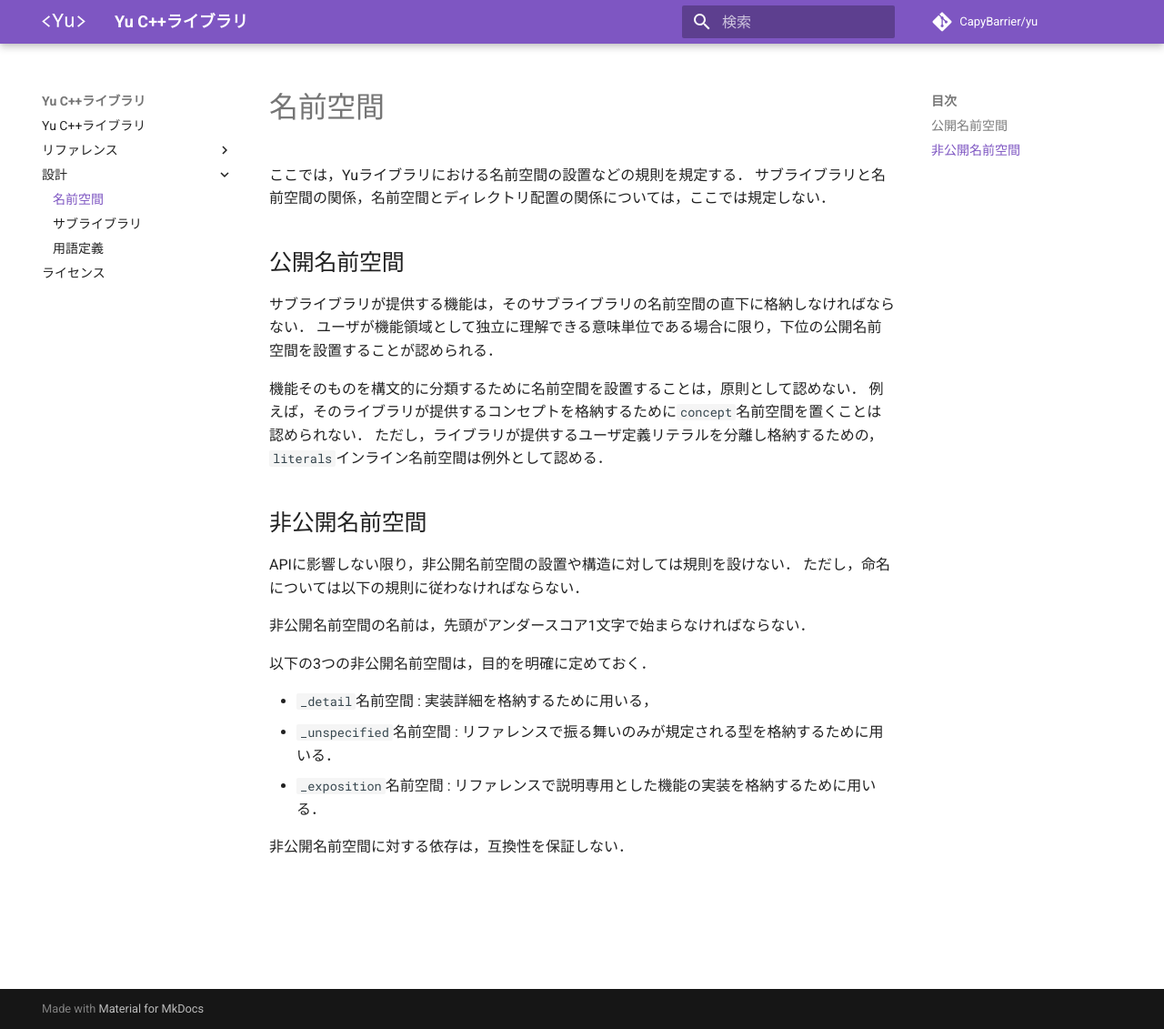
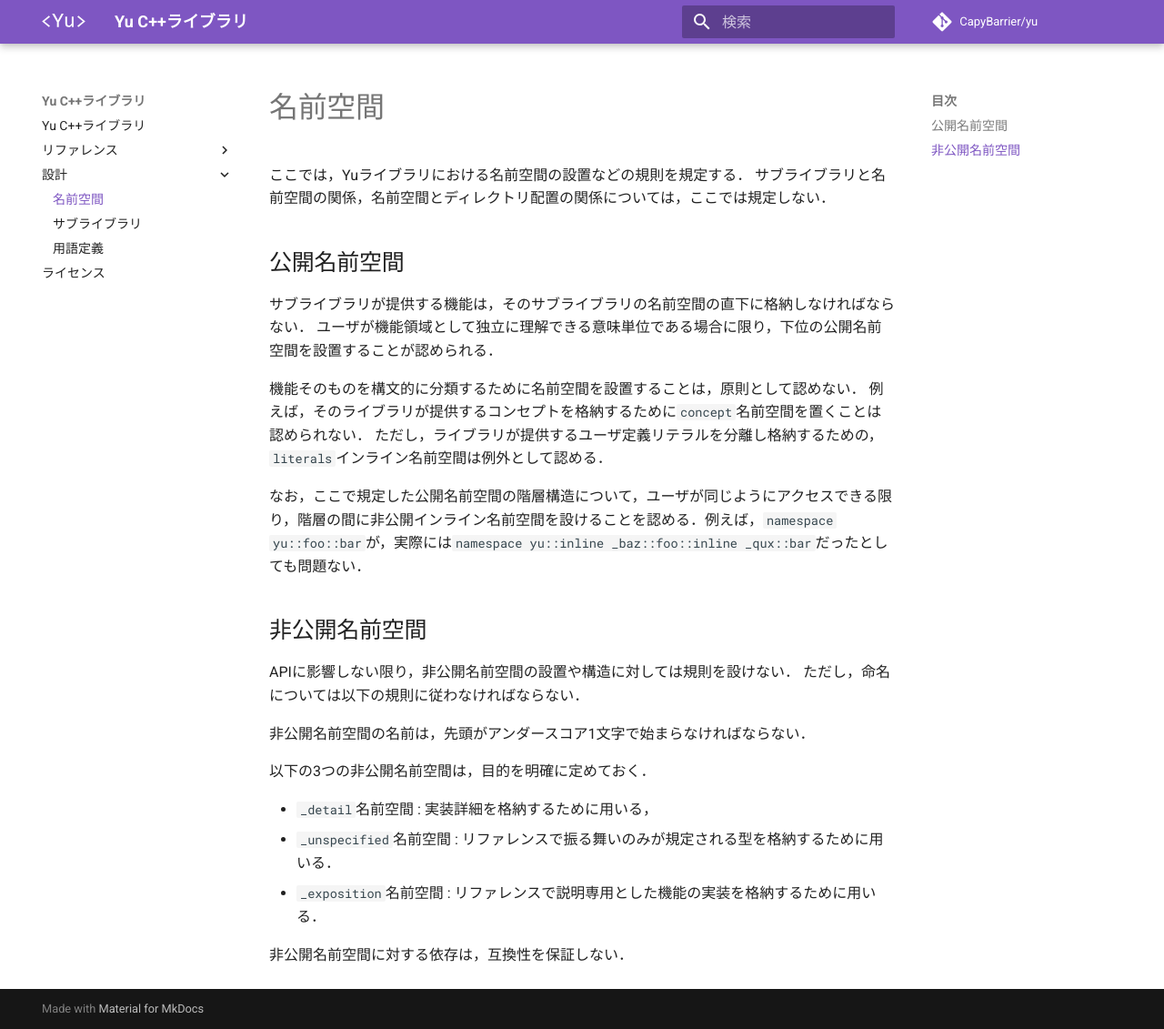
Before and after one commit to CapyBarrier/yu, an MkDocs documentation site: the page built from docs/docs/design/namespaces.md, in a window 1280 px wide and 1131 px high. Shown: the whole window at 91% size. Built offline with MkDocs 1.6.1 and Material for MkDocs 9.7.7, drawn with Linux system fonts in a browser that asks for light colours; comment, search, counter and statistics services are not loaded.

Commit message:
公開名前空間の階層に挟まる非公開インライン名前空間についての規定を追加

```diff
--- a/docs/docs/design/namespaces.md
+++ b/docs/docs/design/namespaces.md
@@ -11,6 +11,8 @@
 機能そのものを構文的に分類するために名前空間を設置することは，原則として認めない．
 例えば，そのライブラリが提供するコンセプトを格納するために`concept`名前空間を置くことは認められない．
 ただし，ライブラリが提供するユーザ定義リテラルを分離し格納するための，`literals`インライン名前空間は例外として認める．
+
+なお，ここで規定した公開名前空間の階層構造について，ユーザが同じようにアクセスできる限り，階層の間に非公開インライン名前空間を設けることを認める．例えば，`namespace yu::foo::bar`が，実際には`namespace yu::inline _baz::foo::inline _qux::bar`だったとしても問題ない．
 
 ## 非公開名前空間
 
```
